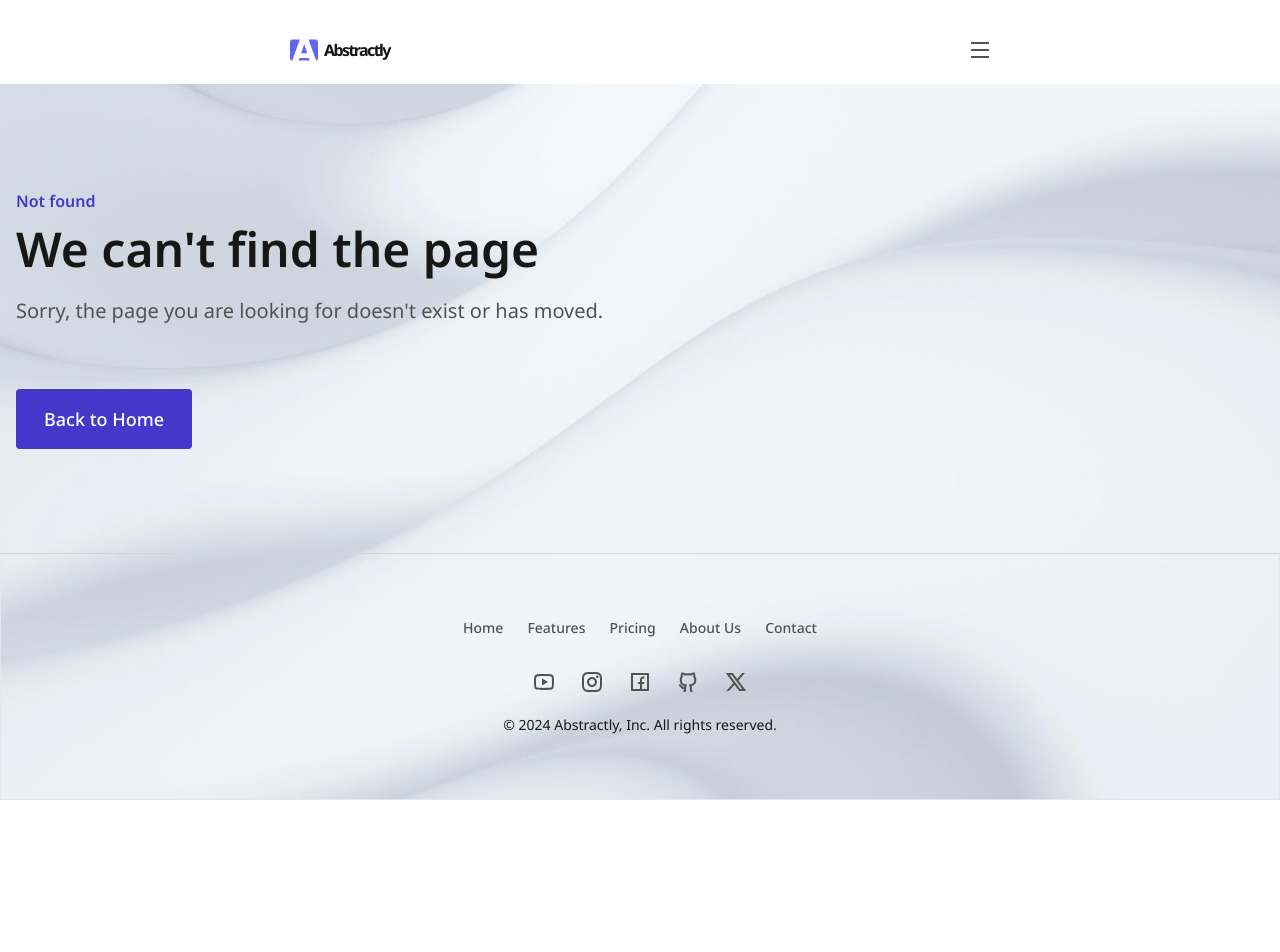
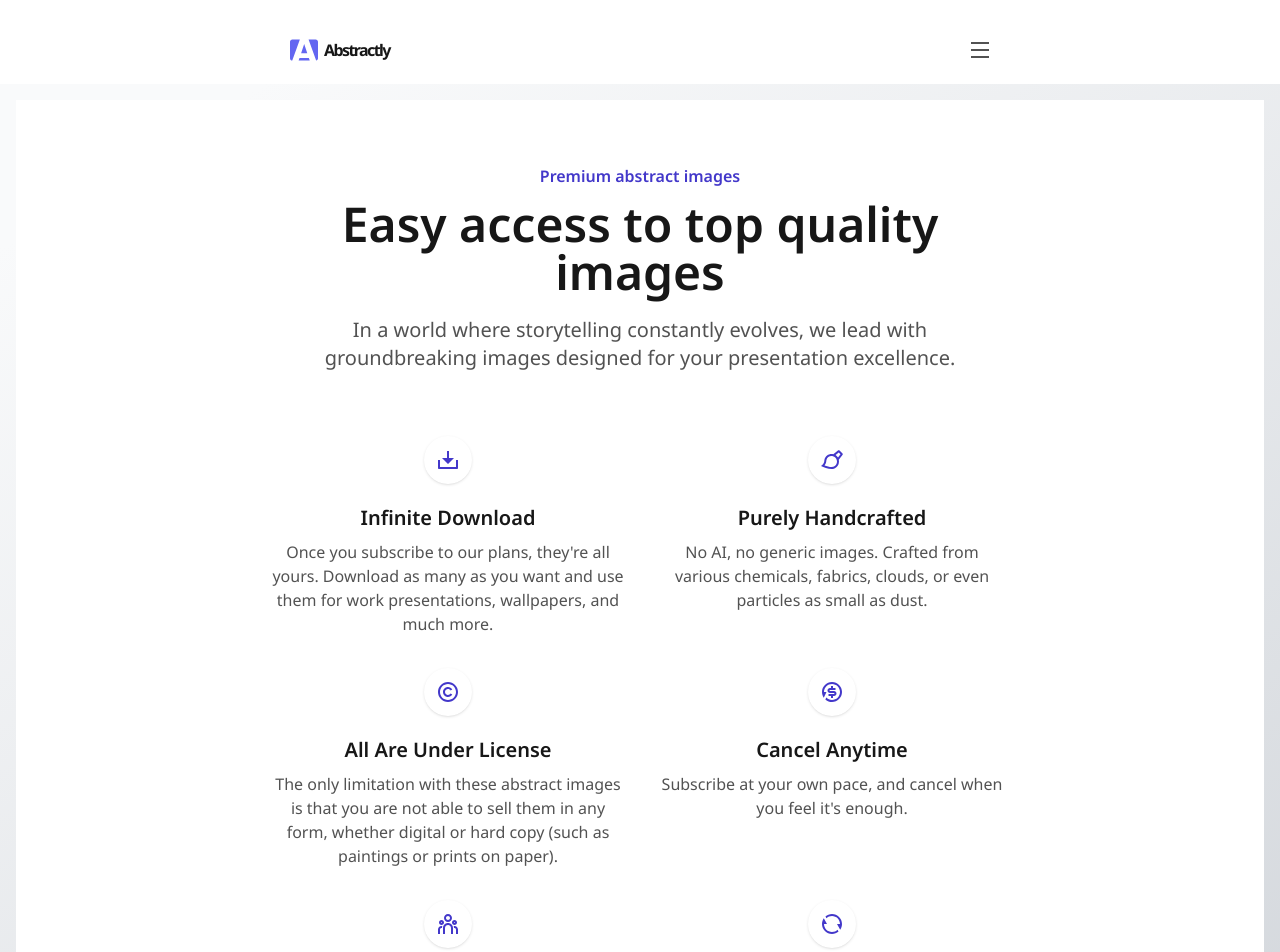
Before and after one commit to av0ed/ui-component-library, a Next.js app: page /features in a window 1280 px wide. Before the commit this address had no page. Shown: the top 952 px of the page. Before the commit the page ends 800 px from the top, so only its background shows below. Built offline with nearby package versions, Linux system fonts and the light colour scheme.

Commit message:
add feature card and features page

```diff
--- /dev/null
+++ b/app/_components/feature-card.tsx
@@ -0,0 +1,44 @@
+import { RemixiconComponentType } from "@remixicon/react";
+
+interface Props {
+  Icon: RemixiconComponentType;
+  align: "col" | "row";
+  description: string;
+  feature: string;
+}
+
+const classes = {
+  col: {
+    container:
+      "flex flex-col justify-start items-center w-full max-w-screen-sm",
+    description: "text-center text-neutral-600 mt-2",
+    feature: "text-xl text-neutral-900 font-semibold mt-5",
+    icon: "text-indigo-700 h-6 w-6",
+    iconWrapper:
+      "flex items-center justify-center h-12 w-12 rounded-full shadow",
+  },
+  row: {
+    container: "flex flex-row",
+    description: "",
+    feature: "",
+    icon: "",
+    iconWrapper: "",
+  },
+};
+
+export default function FeatureCard({
+  Icon,
+  align,
+  description,
+  feature,
+}: Props) {
+  return (
+    <li className={classes[align].container}>
+      <div className={classes[align].iconWrapper}>
+        {Icon && <Icon className={classes[align].icon} />}
+      </div>
+      <span className={classes[align].feature}>{feature}</span>
+      <p className={classes[align].description}>{description}</p>
+    </li>
+  );
+}
--- a/app/_components/footer.tsx
+++ b/app/_components/footer.tsx
@@ -9,7 +9,7 @@ import {
 
 const pages = [
   { id: 0, page: "Home", href: "/" },
-  { id: 1, page: "Features", href: "/" },
+  { id: 1, page: "Features", href: "/features" },
   { id: 2, page: "Pricing", href: "/" },
   { id: 3, page: "About Us", href: "team-section" },
   { id: 4, page: "Contact", href: "/" },
--- a/app/_components/navbar.tsx
+++ b/app/_components/navbar.tsx
@@ -8,7 +8,7 @@ import { RiCloseLine, RiMenuLine } from "@remixicon/react";
 
 const pages = [
   { id: 0, page: "Home", href: "/" },
-  { id: 1, page: "Features", href: "/" },
+  { id: 1, page: "Features", href: "/features" },
   { id: 2, page: "Pricing", href: "/" },
   { id: 3, page: "About Us", href: "team-section" },
   { id: 4, page: "Contact", href: "/" },
--- /dev/null
+++ b/app/features/page.tsx
@@ -0,0 +1,93 @@
+import type { Metadata } from "next";
+import FeatureCard from "../_components/feature-card";
+import {
+  RiDownload2Line,
+  RiBrushLine,
+  RiCopyrightLine,
+  RiRefund2Fill,
+  RiTeamLine,
+  RiRefreshLine,
+} from "@remixicon/react";
+
+const features = [
+  {
+    id: 0,
+    icon: RiDownload2Line,
+    feature: "Infinite Download",
+    description: `Once you subscribe to our plans, they're all yours. Download as many as
+      you want and use them for work presentations, wallpapers, and much
+      more.`,
+  },
+  {
+    id: 1,
+    icon: RiBrushLine,
+    feature: "Purely Handcrafted",
+    description: `No AI, no generic images. Crafted from various chemicals,
+fabrics, clouds, or even particles as small as dust.`,
+  },
+  {
+    id: 2,
+    icon: RiCopyrightLine,
+    feature: "All Are Under License",
+    description: `The only limitation with these abstract images is that you
+are not able to sell them in any form, whether digital or hard copy (such as
+paintings or prints on paper).`,
+  },
+  {
+    id: 3,
+    icon: RiRefund2Fill,
+    feature: "Cancel Anytime",
+    description: `Subscribe at your own pace, and cancel when you feel it's enough.`,
+  },
+  {
+    id: 4,
+    icon: RiTeamLine,
+    feature: "Empowering For Team",
+    description: `We support multiple seats at once, requiring only a single payment.`,
+  },
+  {
+    id: 5,
+    icon: RiRefreshLine,
+    feature: "No Limitations",
+    description: `Use as many as you want, from Dribbble presentations to PowerPoint presentations.`,
+  },
+];
+
+export const metadata: Metadata = {
+  title: "Features  | UI Component Library | Jason Long",
+};
+
+// Same layout as TeamPage?
+export default function FeaturesPage() {
+  return (
+    <div className="h-full p-4 bg-gradient-haze">
+      <div className="w-full h-full bg-white">
+        <div className="h-full mx-auto flex flex-col justify-start items-center max-w-screen-sm md:max-w-screen-md lg:max-w-screen-lg py-12 px-4 md:py-16 lg:py-24 lg:px-14">
+          <div className="flex flex-col items-center md:px-10 lg:px-40">
+            <span className="text-base font-semibold text-indigo-700">
+              Premium abstract images
+            </span>
+            <h1 className="text-center mt-3 text-3xl font-semibold text-neutral-900 md:text-5xl">
+              Easy access to top quality images
+            </h1>
+            <p className="mt-5 text-center text-xl text-neutral-600">
+              In a world where storytelling constantly evolves, we lead with
+              groundbreaking images designed for your presentation excellence.
+            </p>
+          </div>
+          <div className="grid grid-cols-1 items-start justify-center gap-y-8 md:grid-cols-2 md:gap-8 lg:grid-cols-3 mt-12 md:mt-16 lg:gap-y-12 lg:gap-x-8">
+            {features.map(({ id, icon, feature, description }) => (
+              <FeatureCard
+                align="col"
+                key={id}
+                Icon={icon}
+                feature={feature}
+                description={description}
+              />
+            ))}
+          </div>
+        </div>
+      </div>
+    </div>
+  );
+}
```
